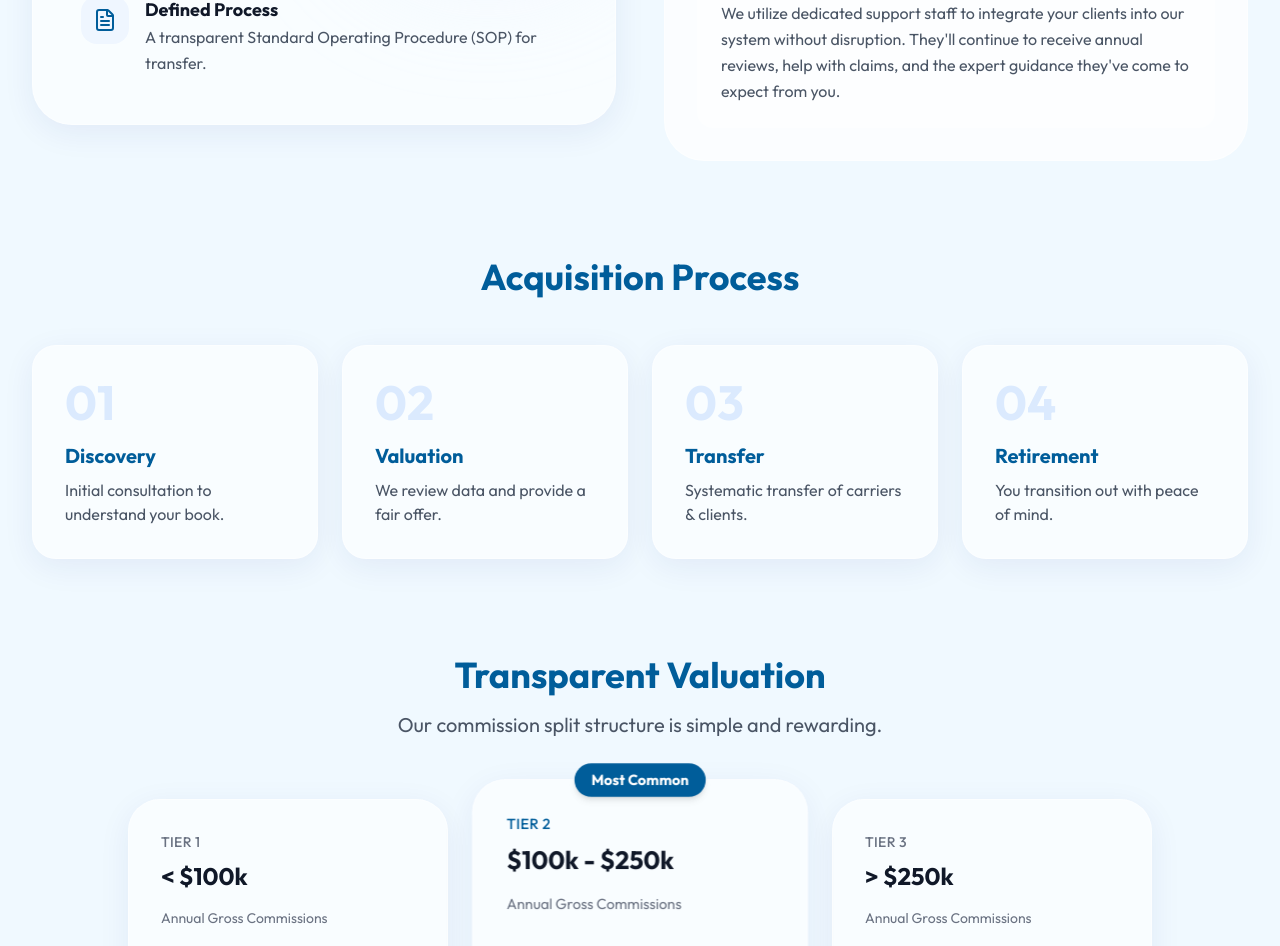
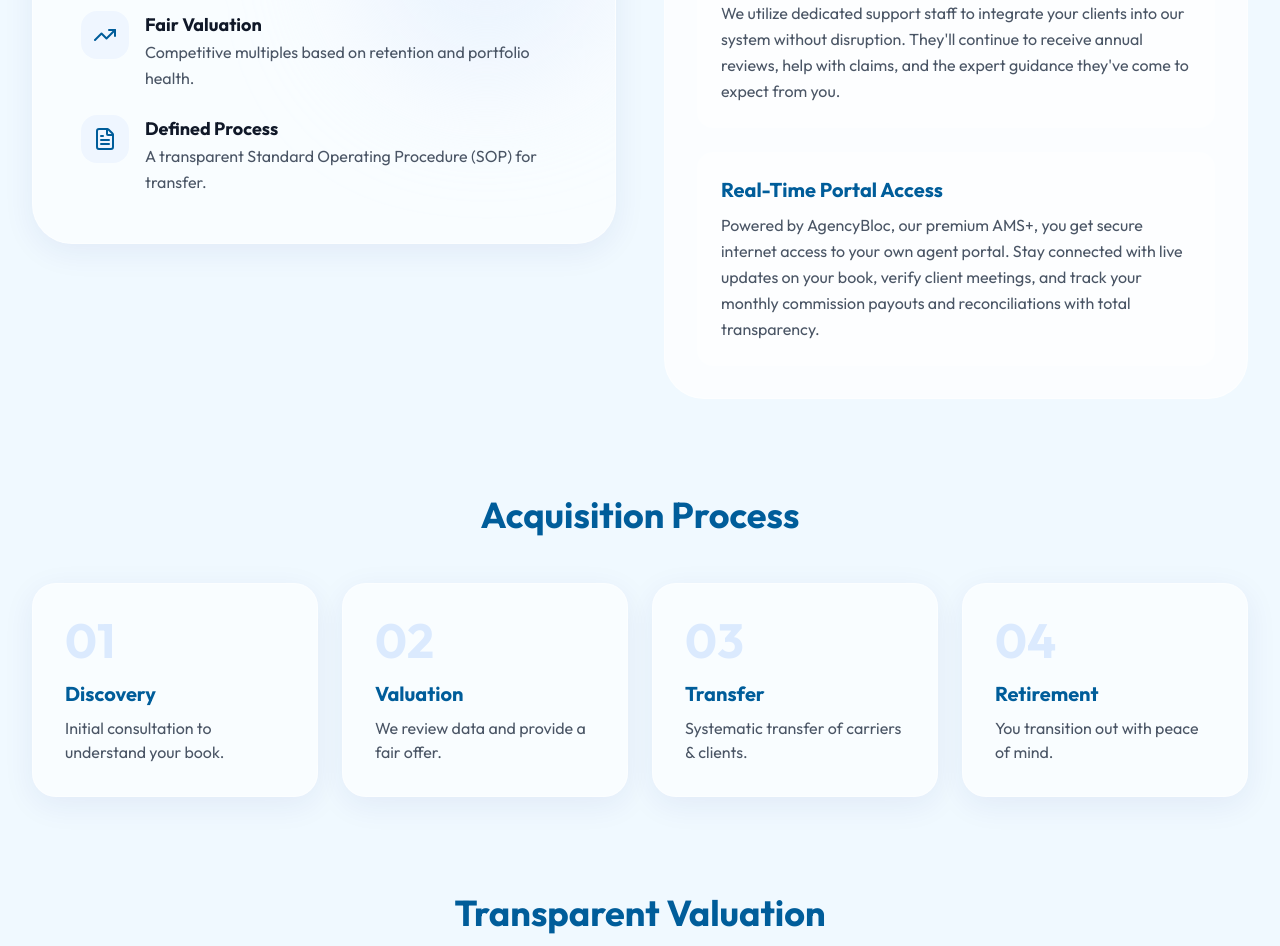
Before and after one commit to MustangTris/fhi65-revamp, a Next.js app: page /back-office in a window 1280 px wide. Shown: the part 1053-1999 px from the top of the page. Built offline with nearby package versions, Linux system fonts and the light colour scheme.

Commit message:
back office page updated

```diff
--- a/src/app/back-office/page.tsx
+++ b/src/app/back-office/page.tsx
@@ -94,6 +94,12 @@ export default function BackOfficePage() {
                                 We utilize dedicated support staff to integrate your clients into our system without disruption. They'll continue to receive annual reviews, help with claims, and the expert guidance they've come to expect from you.
                             </p>
                         </div>
+                        <div className="bg-white/40 rounded-2xl p-6 mt-6">
+                            <h3 className="text-xl font-bold text-[#005d9a] mb-2">Real-Time Portal Access</h3>
+                            <p className="text-gray-600 leading-relaxed">
+                                Powered by AgencyBloc, our premium AMS+, you get secure internet access to your own agent portal. Stay connected with live updates on your book, verify client meetings, and track your monthly commission payouts and reconciliations with total transparency.
+                            </p>
+                        </div>
                     </div>
                 </div>
 
```
